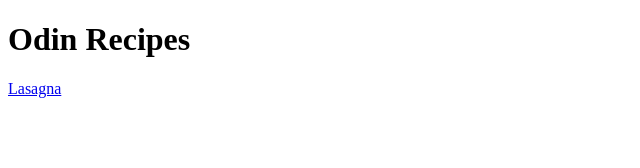
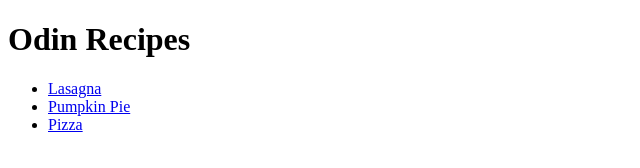
Before and after one commit to randalldennison/odin-recipes, a plain HTML site: page index.html in a window 1280 px wide. Shown: the whole page, without its empty margins (0-640 px from the left). Drawn offline with Linux system fonts and the light colour scheme.

Commit message:
Add recipe links to index.html
pizza.html, lasagna.html, pie.html are in an
unordered list visible on the homepage

```diff
--- a/index.html
+++ b/index.html
@@ -8,6 +8,10 @@
 <body>
     <h1>Odin Recipes</h1>
 
-    <a href="./recipes/lasagna.html">Lasagna</a>
+    <ul>
+        <li><a href="./recipes/lasagna.html">Lasagna</a></li>
+        <li><a href="./recipes/pie.html">Pumpkin Pie</a></li>
+        <li><a href="./recipes/pizza.html">Pizza</a></li>
+    </ul>
 </body>
 </html>
```
